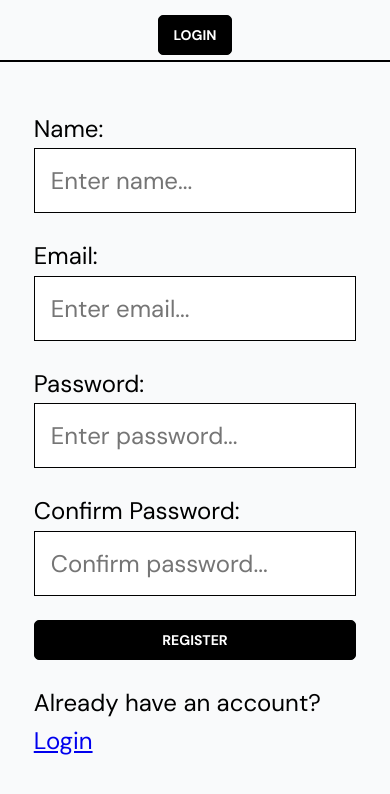
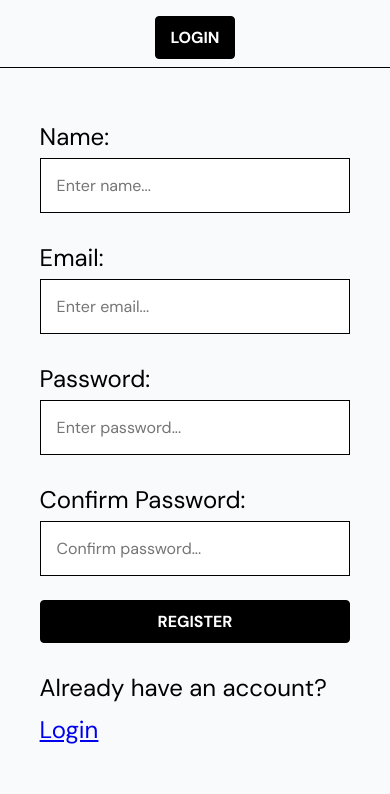
Before and after one commit to Sh0utaa/ParfumeExpress_Old, a React (Vite) app: page /register in a window 390 px wide. Shown: the top 794 px of the page. Built offline with nearby package versions, Linux system fonts and the light colour scheme; no server answers.

Commit message:
styling css

```diff
--- a/src/index.css
+++ b/src/index.css
@@ -1,118 +1,106 @@
 @import url("https://fonts.googleapis.com/css2?family=Oleo+Script&family=DM+Sans:wght@400;500;700&display=swap");
 
-
-
 * {
-    font-family: "DM Sans", -apple-system, BlinkMacSystemFont, "Segoe UI", Roboto, Oxygen, Ubuntu, Cantarell, "Open Sans",
-      "Helvetica Neue", sans-serif;
+  font-family: "DM Sans", -apple-system, BlinkMacSystemFont, "Segoe UI", Roboto, Oxygen, Ubuntu, Cantarell, "Open Sans", "Helvetica Neue", sans-serif;
   margin: 0;
   padding: 0;
   box-sizing: border-box;
   text-rendering: optimizeLegibility;
-    /* color: inherit; */
   font-size: inherit;
-    background-color: rgb(249, 250,251);
+  background-color: rgb(249, 250, 251);
 }
 
 body {
-    line-height: 1.6;
+  line-height: 1.75; /* Slightly increased line height */
   font-weight: 400;
-    font-size: 1.5rem;
+  font-size: 1.5rem; /* Increased font size */
   color: var(--color-light-gray);
   background-color: var(--color-bg);
   min-height: 100vh;
 }
 
-
-  .container{
-    max-width: 90%;
+.container {
+  max-width: 90%; /* Slightly increased max-width */
   margin: auto;
-    padding: 2em;
+  padding: 1.8em; /* Increased padding */
 }
 
-.header{
+.header {
   display: flex;
   justify-content: space-between;
-    padding: 5px 5px 5px 5px;
-    border-bottom: 2px solid #000;
+  padding: 8px; /* Slightly increased padding */
+  border-bottom: 1px solid #000;
 }
 
-.header > .links--wrapper{
+.header > .links--wrapper {
   display: flex;
   gap: 1em;
-    text-decoration-line: none;
   align-items: center;
 }
 
-.header > .links--wrapper > .header--link{
+.header > .links--wrapper > .header--link {
   text-decoration-line: none;
   color: #000;
   text-transform: uppercase;
-    align-items: center;
+  font-size: 1.3rem; /* Slightly increased font size */
 }
 
-#header-logo{
-    font-size: 40px;
-    text-decoration-line: none;
+#header-logo {
+  font-size: 36px; /* Slightly increased font size */
   color: #000;
   font-weight: 900;
   font-family: 'Oleo Script', cursive;
 }
 
-.btn{
+.btn {
   display: block;
   cursor: pointer;
-    border:none;
+  border: none;
   background-color: #000;
   color: #fff;
-    padding: 10px 15px 10px 15px;
-    transition: 0.3s;
-    border:1px solid #000;
+  padding: 10px 15px; /* Increased padding */
+  font-size: 1rem; /* Slightly increased font size */
+  border: 1px solid #000;
   text-decoration: none;
   line-height: normal;
 }
 
-
-.btn:hover{
+.btn:hover {
   background-color: #fff;
   color: #000;
 }
 
-
 /* FORM STYLING */
-
-.login-register-container{
-    max-width: 600px;
-    margin:0 auto;
+.login-register-container {
+  max-width: 520px; /* Slightly increased max-width */
+  margin: 0 auto;
 }
 
-input{
+input {
   background: #fff;
   border: 1px solid #000;
-    padding: 1rem;
+  padding: 1rem; /* Increased padding */
   width: 100%;
   color: #000;
+  font-size: 1rem; /* Slightly increased font size */
   outline: none;
 }
 
-.form-field-wrapper{
+.form-field-wrapper {
   margin: 1em 0;
 }
 
-@media(max-width:800px) {
-    #header-logo{
+@media (max-width: 800px) {
+  #header-logo {
     display: none;
   }
 
-    .header{
+  .header {
     justify-content: center;
   }
-}
 
-@media(max-width:800px) {
-    .container{
-        max-width: 95%;
-        margin: auto;
+  .container {
+    max-width: 92%;
     padding: 1em;
   }
 }
--- a/src/static/profile.css
+++ b/src/static/profile.css
@@ -9,45 +9,48 @@ body {
 }
 
 .profile-container {
-    max-width: 500px;
+  max-width: 400px;  /* Reduced max-width for a narrower container */
   margin: auto;
-    padding: 20px;
+  padding: 15px; /* Reduced padding */
   background: #fff;
-    box-shadow: 0 4px 8px rgba(0, 0, 0, 0.2);
-    border-radius: 8px;
+  box-shadow: 0 3px 6px rgba(0, 0, 0, 0.2);
+  border-radius: 6px;
 }
 
 h1 {
   text-align: center;
-    font-size: 24px;
-    margin-bottom: 20px;
+  font-size: 23px; /* Reduced font size */
+  margin-bottom: 10px;
 }
 
 .profile-section {
-    margin-bottom: 20px;
+  margin-bottom: 15px; /* Reduced margin */
 }
 
 h3 {
-    margin-bottom: 10px;
+  margin-bottom: 8px;
+  font-size: 18px; /* Reduced font size */
 }
 
 .input-field {
   width: 100%;
-    padding: 10px;
-    margin: 10px 0;
+  padding: 8px; /* Reduced padding */
+  margin: 8px 0; /* Reduced margin */
   border: 1px solid #000;
-    border-radius: 5px;
+  border-radius: 4px; /* Reduced border radius */
+  font-size: 16px; /* Reduced font size */
 }
 
 .btn {
   width: 100%;
-    padding: 0px;
-    margin-top: 10px;
+  padding: 8px; /* Reduced padding */
+  margin-top: 8px;
   border: none;
-    border-radius: 5px;
+  border-radius: 4px; /* Reduced border radius */
   cursor: pointer;
   text-transform: uppercase;
   font-weight: bold;
+  font-size: 14px; /* Reduced font size */
 }
 
 .verify-btn {
@@ -72,14 +75,14 @@ body {
 
 @media (max-width: 600px) {
   .profile-container {
-      padding: 10px;
+    padding: 10px; /* Further reduce padding on smaller screens */
   }
 
   h1 {
-      font-size: 20px;
+    font-size: 18px; /* Adjust heading font size */
   }
 
   .btn {
-      font-size: 14px;
+    font-size: 12px; /* Further reduce button font size */
   }
 }
```
Lines whose indentation alone changed are shown as unchanged.
